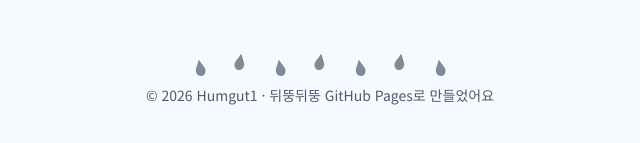
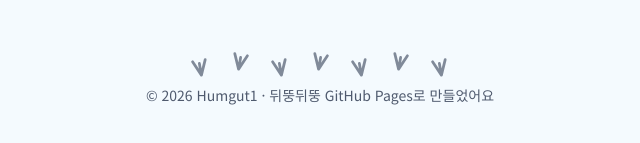
Before and after one commit to Humgut1/Humgut1.github.io, a plain HTML site: page index.html in a window 1280 px wide. Shown: the part 1788-1931 px from the top of the page, 320-960 px from the left. Drawn offline with Linux system fonts and the light colour scheme.

Commit message:
발자국 모양 고치기
Co-Authored-By: Claude Opus 5.5 <noreply@anthropic.com>

```diff
--- a/index.html
+++ b/index.html
@@ -250,7 +250,7 @@ document.getElementById('grid').innerHTML = projects.map(p => `
   </article>`).join('');
 
 // 발자국
-const foot = '<svg viewBox="0 0 24 24"><path d="M12 22C8 22 6 18 7 14L12 4L17 14C18 18 16 22 12 22Z" fill="currentColor"/></svg>';
+const foot = '<svg viewBox="0 0 24 24"><path d="M12 21V8M12 21L5 5M12 21L19 5" stroke="currentColor" stroke-width="3" stroke-linecap="round" fill="none"/></svg>';
 document.getElementById('steps').innerHTML = foot.repeat(7);
 
 // 눈 내리기
```
